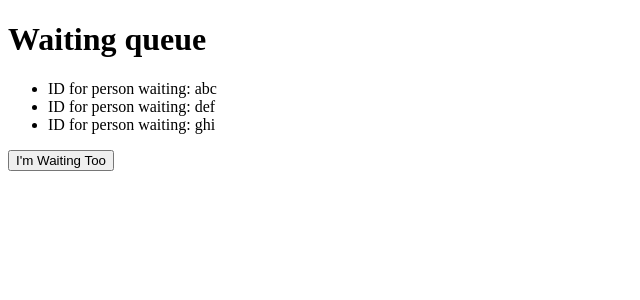
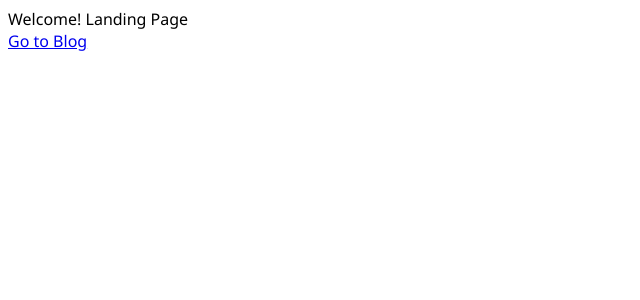
Before and after one commit to IkeHunter/Svelte-App, a SvelteKit app: page / in a window 1280 px wide. Shown: the top 300 px of the page, without its empty margins (0-640 px from the left). Built offline with nearby package versions, Linux system fonts and the light colour scheme.

Commit message:
create new layout

```diff
--- /dev/null
+++ b/src/app.css
@@ -0,0 +1,3 @@
+html * {
+  font-family:'Segoe UI', Tahoma, Geneva, Verdana, sans-serif;
+}
--- /dev/null
+++ b/src/routes/+layout.svelte
@@ -0,0 +1,7 @@
+<script lang="ts">
+  import './../app.css';
+  let data = $props();
+</script>
+
+<header>Welcome! Landing Page</header>
+{@render data.children()}
--- a/src/routes/+page.svelte
+++ b/src/routes/+page.svelte
@@ -1,30 +1 @@
-<script lang="ts">
-  // let username = $state('johndoe');
-
-  // let isEditMode = $state(false);
-  let peopleWaiting = $state(['abc', 'def', 'ghi']);
-</script>
-
-<h1>Waiting queue</h1>
-{#snippet userInput(personId: string)}
-  <li>ID for person waiting: {personId}</li>
-  <!-- <h1>Your username</h1>
-
-  {#if isEditMode}
-    <input type="text" bind:value={username} />
-  {:else}
-    <p>username</p>
-  {/if} -->
-{/snippet}
-
-<ul>
-  {#each peopleWaiting as person}
-    {@render userInput(person)}
-  {/each}
-</ul>
-
-<!-- <button onclick={() => (isEditMode = !isEditMode)}>
-  {isEditMode ? 'Save changes' : 'Edit fields'}
-</button> -->
-
-<button onclick={() => peopleWaiting.push(new Date().getTime().toString())}>I'm Waiting Too</button>
+<a href="/blog">Go to Blog</a>
--- /dev/null
+++ b/src/routes/blog/+layout.svelte
@@ -0,0 +1,6 @@
+<script lang="ts">
+  let data = $props();
+</script>
+
+<header>This is blog header</header>
+{@render data.children()}
--- /dev/null
+++ b/src/routes/blog/+page.svelte
@@ -0,0 +1 @@
+<h1>Welcome to the blog</h1>
```
